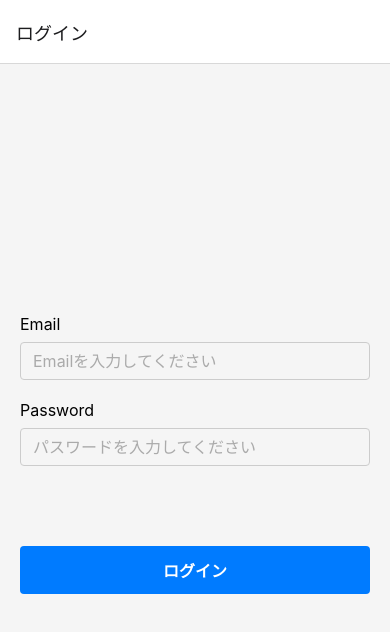
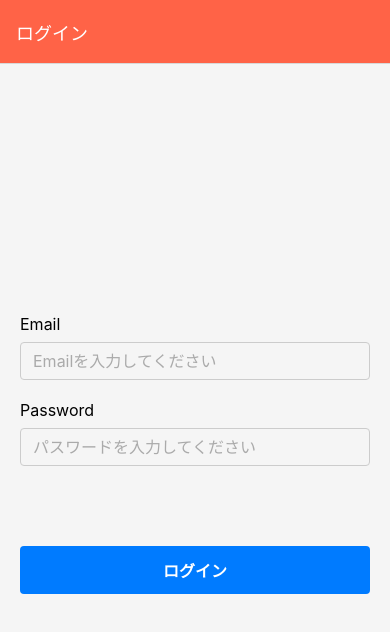
Before and after one commit to Raiu1210/onsen-mania-native, a React Native app: screen / in a window 390 px wide. Shown: the top 632 px of the page. Built offline with nearby package versions, Linux system fonts and the light colour scheme.

Commit message:
successed:

```diff
--- a/App.js
+++ b/App.js
@@ -12,17 +12,16 @@ const Stack = createNativeStackNavigator();
 
 export default function App() {
   const [isLoading, setIsLoading] = useState(true);
-  const [isLoggedIn, setIsLoggedIn] = useState(false);
+  const [initialRoute, setInitialRoute] = useState('Login');
 
   useEffect(() => {
     const checkToken = async () => {
       const token = await SecureStore.getItemAsync('jwtToken');
-      if (token) {
-        setIsLoggedIn(true);
-      }
-
       setIsLoading(false);
 
+      if (token) {
+        setInitialRoute('Home');
+      }
     };
 
     checkToken();
@@ -39,12 +38,14 @@ export default function App() {
 
   return (
     <NavigationContainer>
-      <Stack.Navigator>
-        {isLoggedIn ? (
-          <Stack.Screen name="Home" component={HomeScreen} options={{title: "ホーム" }} />
-        ) : (
-          <Stack.Screen name="Login" component={LoginScreen} options={{title: "ログイン" }} />
-        )}
+      <Stack.Navigator initialRouteName={initialRoute} screenOptions={{
+        headerMode: 'screen',
+        headerTintColor: 'white',
+        headerStyle: { backgroundColor: 'tomato' },
+        headerBackVisible: false
+      }}>
+        <Stack.Screen name="Home" component={HomeScreen} options={{title: "ホーム", headerLeft: null, }} />
+        <Stack.Screen name="Login" component={LoginScreen} options={{title: "ログイン", headerLeft: null, }} />
       </Stack.Navigator>
     </NavigationContainer>
   );
```
